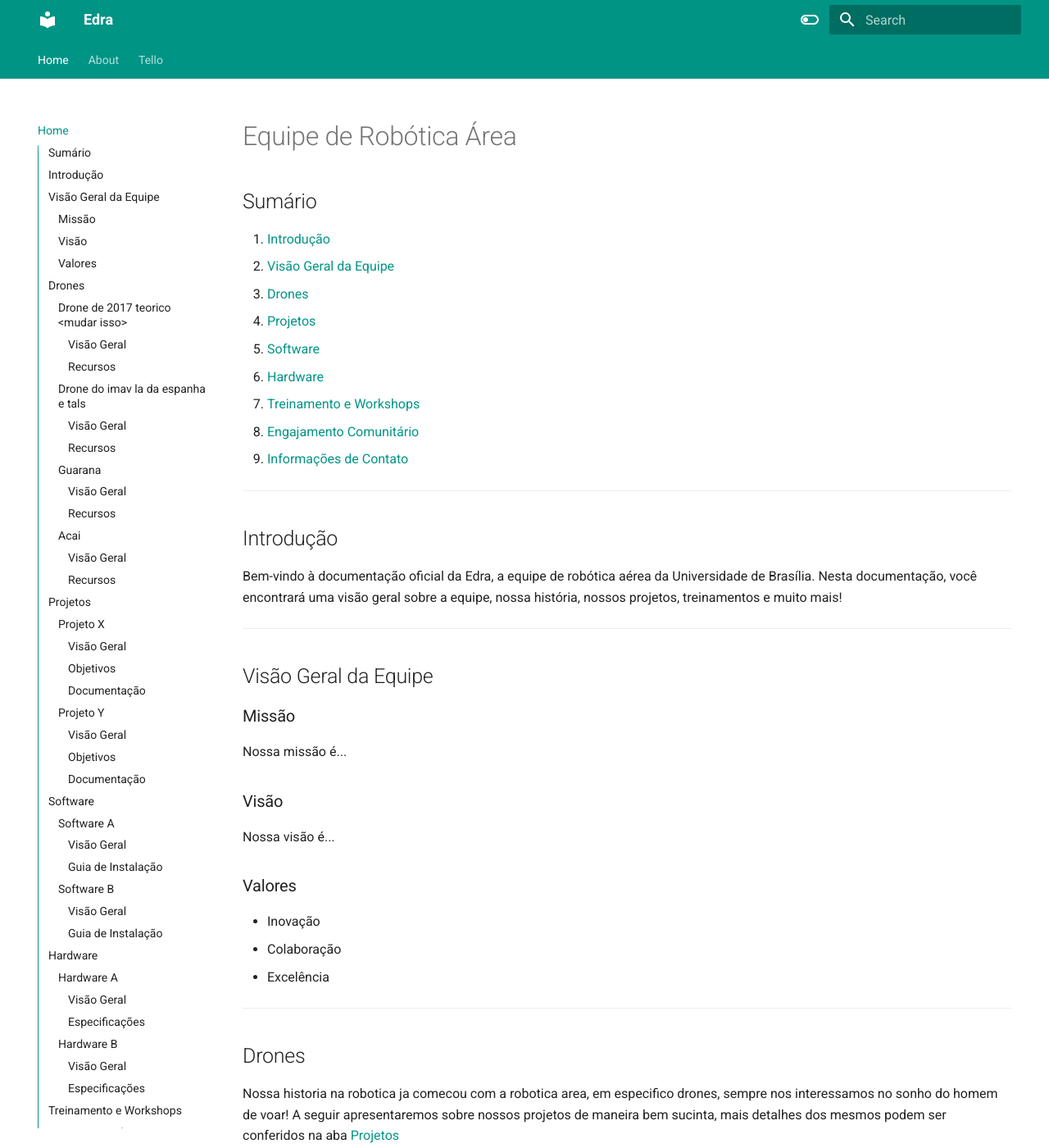
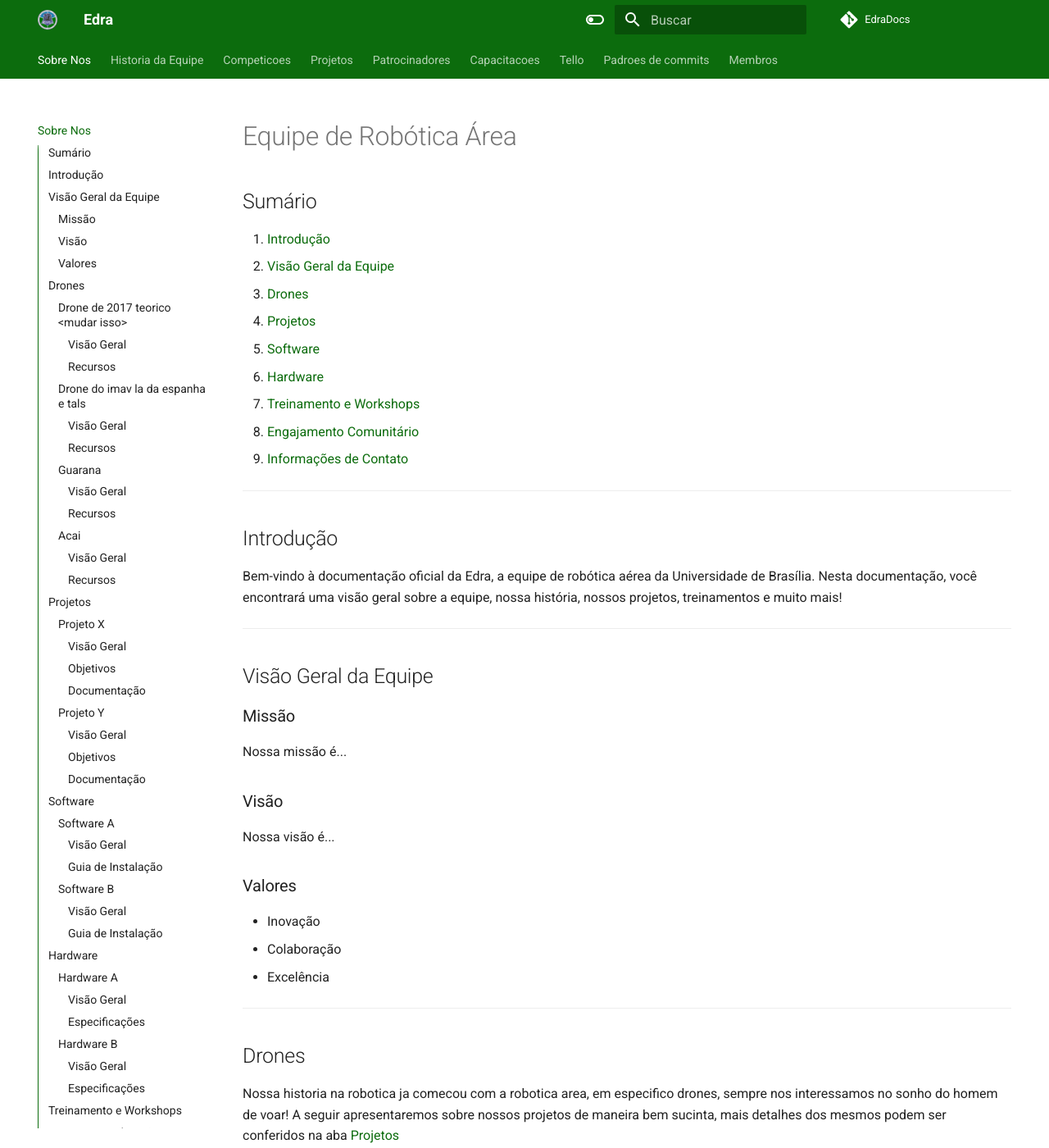
Before and after one commit to edra-unb-fga/EdraDocs, an MkDocs documentation site: the page built from docs/index.md, in a window 1280 px wide and 1400 px high. Shown: the whole window at 82% size. Built offline with MkDocs 1.6.1 and Material for MkDocs 9.7.7, drawn with Linux system fonts in a browser that asks for light colours; comment, search, counter and statistics services are not loaded.

Commit message:
modifyng: icon and color

```diff
--- /dev/null
+++ b/docs/stylesheets/extra.css
@@ -0,0 +1,5 @@
+:root {
+    --md-primary-fg-color:        #0c6c0d;
+    --md-primary-fg-color--light: #0c6c0d;
+    --md-primary-fg-color--dark:  #464a8d;
+}
--- a/mkdocs.yml
+++ b/mkdocs.yml
@@ -1,11 +1,22 @@
 site_name: Edra
-site_url: https://github.com/edra-unb-fga/EdraDocs
+repo_name: "EdraDocs"
+repo_url: https://github.com/edra-unb-fga/EdraDocs
+docs_dir: docs
+
 nav:
-  - Home: 'index.md'
-  - About: 'about.md'
+  - Sobre Nos: 'index.md'
+  - Historia da Equipe: 'history.md'
+  - Competicoes: 'competitions.md'
+  - Projetos: 'projects.md'
+  - Patrocinadores: 'sponsors.md'
+  - Capacitacoes: 'capabilities.md'
   - Tello: 'tello.md'
+  - Padroes de commits: 'commits.md'
+  - Membros: 'members.md'
+
 theme:
   name: material
+  language: pt
   features:
     - navigation.tabs
     - navigation.sections
@@ -15,20 +26,23 @@ theme:
     - content.tabs.link
     - content.code.annotation
     - content.code.copy
-  language: en
+  logo: img/favicon.png
+  favicon: img/Realfavicon.png
+
   palette:
     - scheme: default
       toggle:
         icon: material/toggle-switch-off-outline
         name: Switch to dark modo
-      primary: teal
-      accent: purple
+      primary: "#0c6c0d"
+      accent: "#0c6c0d"
     - scheme: slate
       toggle:
         icon: material/toggle-switch
         name: Switch to light mode
-      primary: teal
-      accent: lime
+      primary: "#0c6c0d"
+      accent: "#0c6c0d"
+
 
 extra:
   social:
@@ -38,3 +52,9 @@ extra:
       link: https://www.linkedin.com/company/edra-unb
     - icon: fontawesome/brands/instagram
       link: https://www.instagram.com/edraunb
+
+
+
+
+extra_css:
+  - stylesheets/extra.css
```
Also changed, not shown: docs/img/Realfavicon.png (added), docs/img/favicon.png (added).
